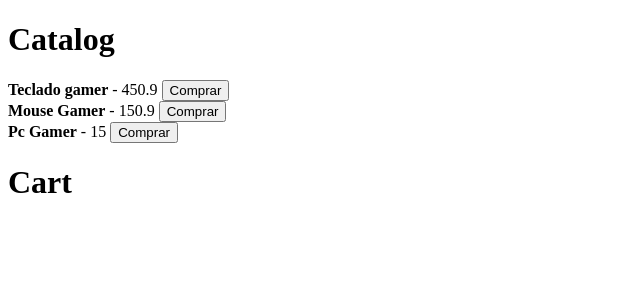
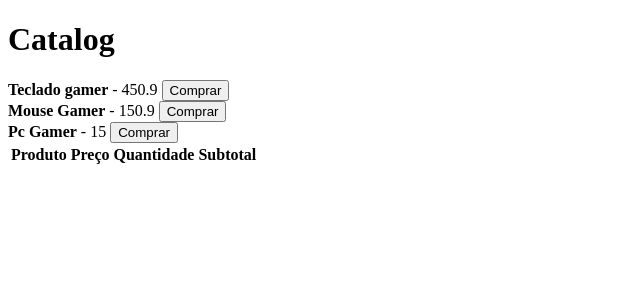
Before and after one commit to DanielSiilva/example-cart-with-redux, a React (Vite) app: page / in a window 1280 px wide. Shown: the top 300 px of the page, without its empty margins (0-640 px from the left). Built offline with nearby package versions, Linux system fonts and the light colour scheme; data requests are answered from the project's data file.

Commit message:
Feat: componente cart

```diff
--- a/src/components/Cart/Cart.tsx
+++ b/src/components/Cart/Cart.tsx
@@ -1,16 +1,35 @@
 import { useSelector } from "react-redux"
+import { IState } from "../../store"
+import { ICartItem } from "../../store/cart/types"
 
 
 
 export function Cart (){
-    const state = useSelector(state => state)
-    console.log(state);
+    const cart = useSelector<IState, ICartItem[]>(state => state.cart.items)
+
 
 
     return (
-        <>
-            <h1> Cart </h1>
-            <p></p>
-        </>
+        <table>
+            <thead>
+                <tr>
+                    <th>Produto</th>
+                    <th>Preço</th>
+                    <th>Quantidade</th>
+                    <th>Subtotal</th>
+                </tr>
+            </thead>
+
+            <tbody>
+                {cart.map(item =>(
+                    <tr key={item.product.id}>
+                        <td>{item.product.title}</td>
+                        <td>{item.product.price}</td>
+                        <td>{item.quantity}</td>
+                        <td>{(item.quantity * item.product.price).toFixed(2)}</td>
+                    </tr>
+                ))}
+            </tbody>
+        </table>
     )
 }
```
